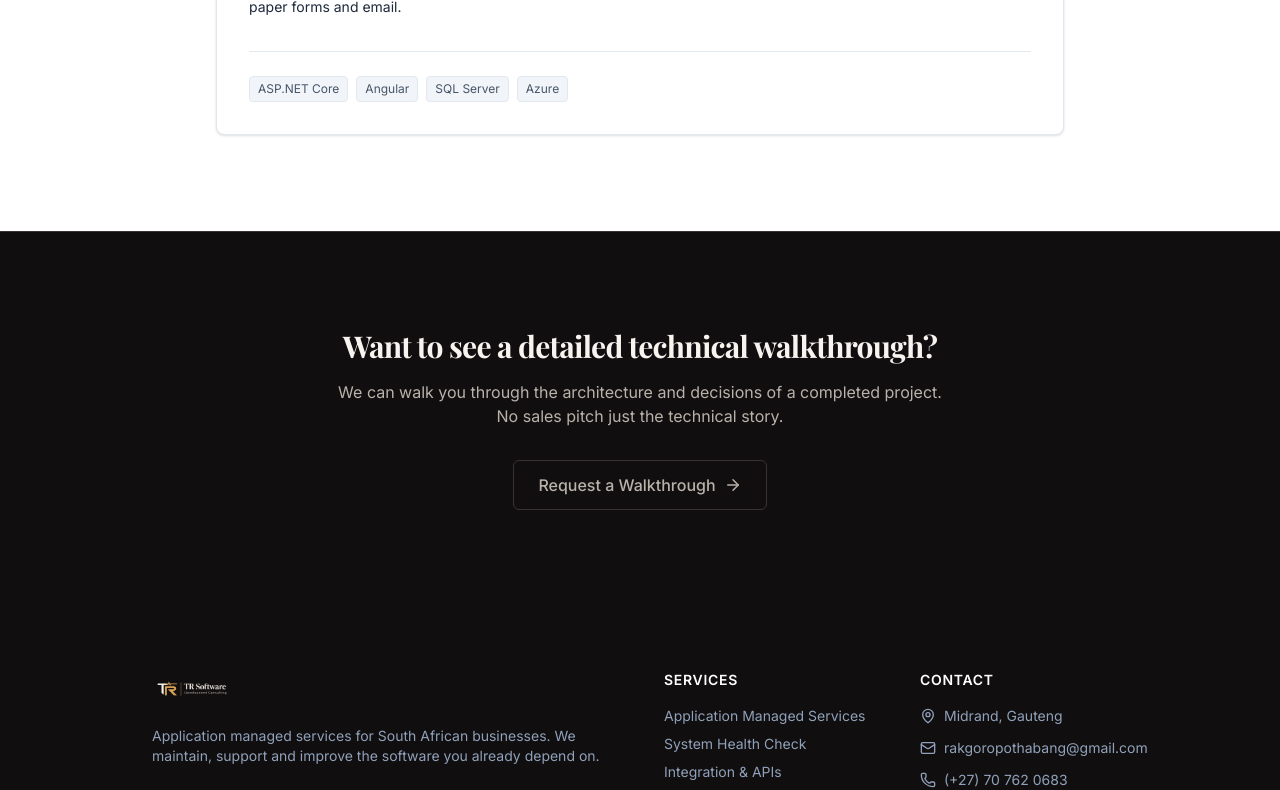
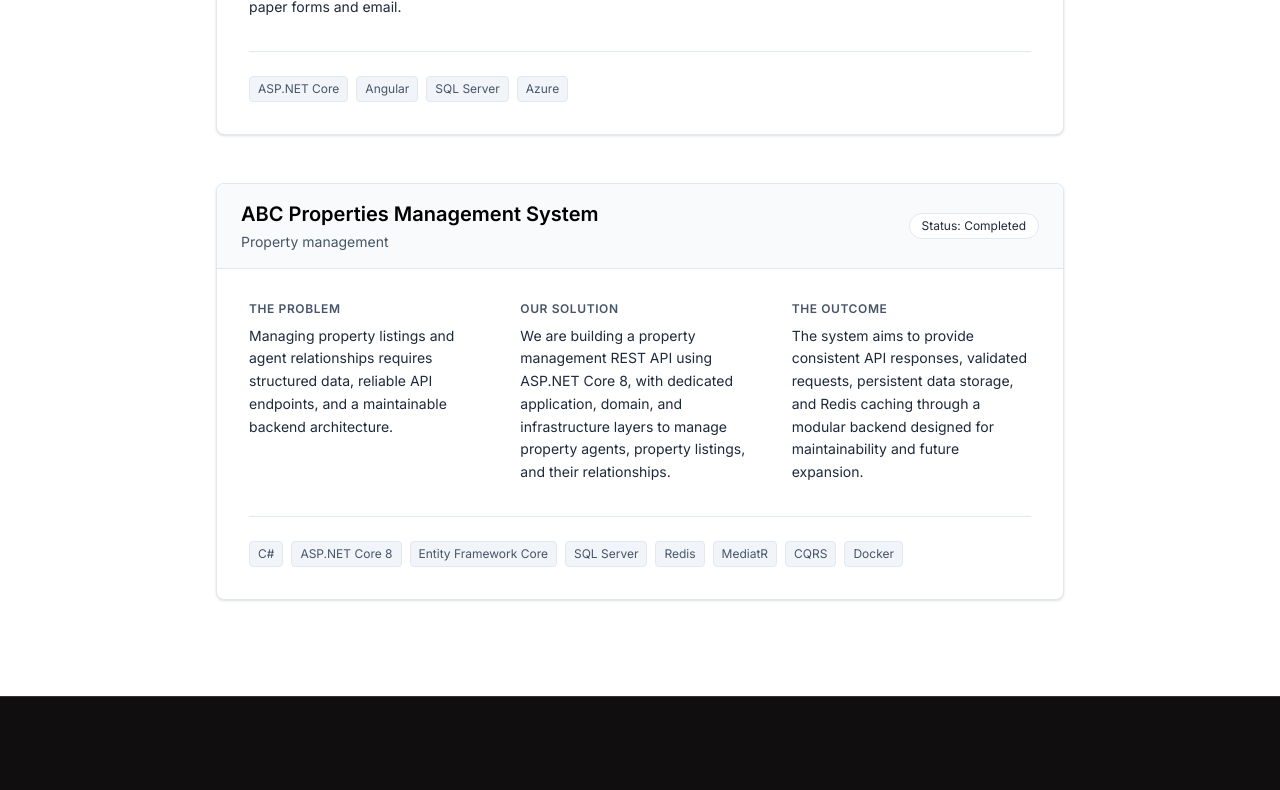
Before and after one commit to PLThabangR/tr-website, a React (Vite) app: page /work in a window 1280 px wide. Shown: the part 1244-2034 px from the top of the page. Built offline with nearby package versions, Linux system fonts and the light colour scheme; a web font is replaced by a local one.

Commit message:
FIxing and adding projects

```diff
--- a/src/pages/Work.tsx
+++ b/src/pages/Work.tsx
@@ -13,7 +13,17 @@ export default function Work() {
         "We built a full-stack application to centralise policy administration, claims processing and customer data.",
       outcome:
         "The client now has a single source of truth for all policies and a self-service portal for customers to view their status.",
-      tech: ["ASP.NET Core", "React", "TypeScript", "SQL Server", "Azure"],
+      tech: [
+        "ASP.NET Core",
+        "React",
+        "TypeScript",
+        "Postgress",
+        "Redis",
+        "MediatR",
+        "CQRS",
+        "Azure",
+        "Docker",
+      ],
     },
     {
       title: "Staff Portal & Workflow",
@@ -26,6 +36,27 @@ export default function Work() {
       outcome:
         "The system will provide an audit trail for all approvals and eliminate manual data re-entry.",
       tech: ["ASP.NET Core", "Angular", "SQL Server", "Azure"],
+    },
+    {
+      title: "ABC Properties Management System",
+      client: "Property management",
+      status: "Completed",
+      problem:
+        "Managing property listings and agent relationships requires structured data, reliable API endpoints, and a maintainable backend architecture.",
+      solution:
+        "We are building a property management REST API using ASP.NET Core 8, with dedicated application, domain, and infrastructure layers to manage property agents, property listings, and their relationships.",
+      outcome:
+        "The system aims to provide consistent API responses, validated requests, persistent data storage, and Redis caching through a modular backend designed for maintainability and future expansion.",
+      tech: [
+        "C#",
+        "ASP.NET Core 8",
+        "Entity Framework Core",
+        "SQL Server",
+        "Redis",
+        "MediatR",
+        "CQRS",
+        "Docker",
+      ],
     },
   ];
 
```
Also changed, not shown: public/TRLogo.png.
